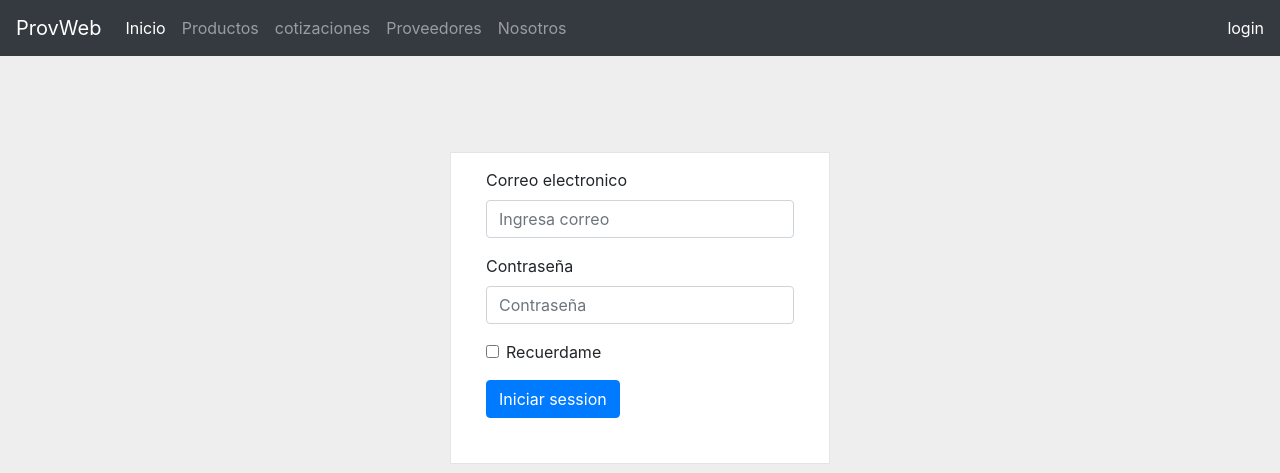
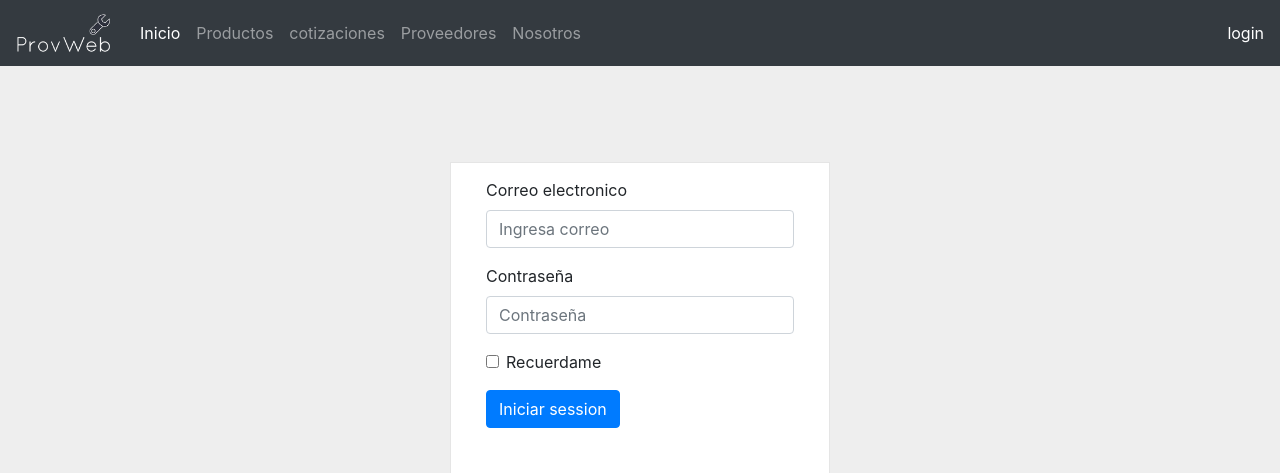
Before and after one commit to iDavidRobles/ProWeb, a CodeIgniter app: page /database/provweb/modulo/login in a window 1280 px wide. Shown: the top 473 px of the page. Run offline with CodeIgniter, Linux system fonts and the light colour scheme.

Commit message:
actualizacion de logo

```diff
--- a/application/views/plantilla.php
+++ b/application/views/plantilla.php
@@ -8,7 +8,9 @@
 
   <body>
     <nav class="navbar navbar-expand-lg navbar-dark bg-dark">
-      <a class="navbar-brand" href="#">ProvWeb</a>
+      <a class="navbar-brand" href="#">
+        <img src="/assets/imagenes/logo.png" alt="" width="100px" height="40px">
+      </a>
       <button class="navbar-toggler" type="button" data-toggle="collapse" data-target="#navbarText" aria-controls="navbarText" aria-expanded="false" aria-label="Toggle navigation">
         <span class="navbar-toggler-icon"></span>
       </button>
--- /dev/null
+++ b/assets/css/login.css
@@ -0,0 +1,5 @@
+@import "bourbon";
+
+body {
+font: arial;
+}
```
Also changed, not shown: assets/imagenes/logo.png (added).
